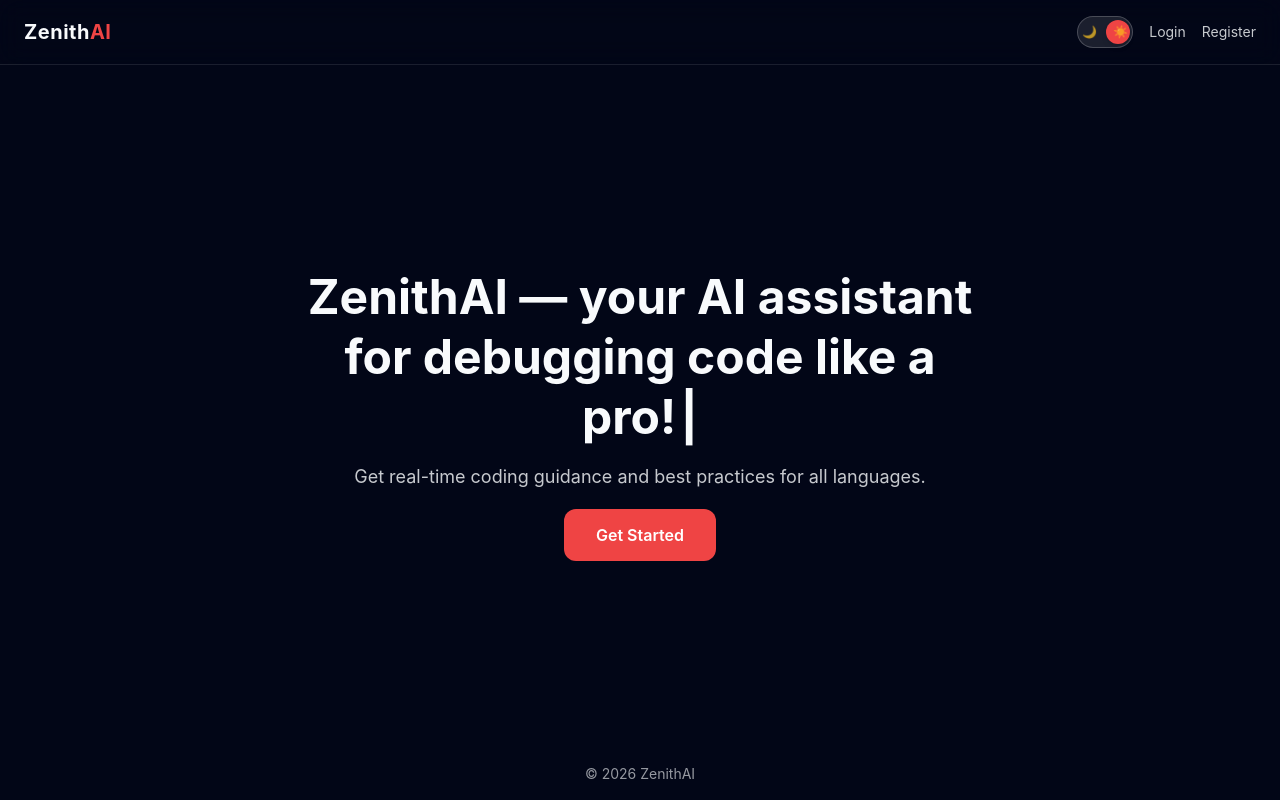
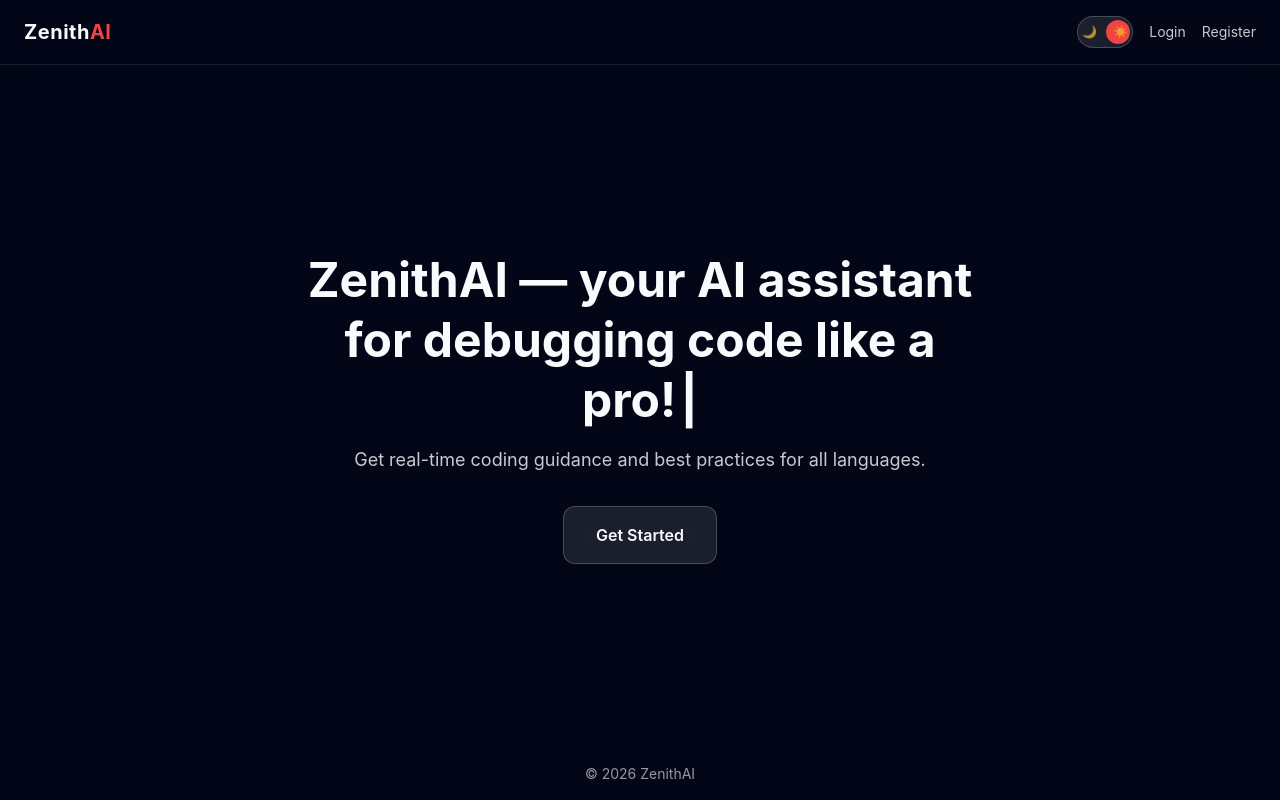
Before and after one commit to DavFilsDev/zenithAI_react-typescript-frontend, a React (Vite) app: page / in a window 1280 px wide. Built offline with nearby package versions, Linux system fonts and the light colour scheme; no server answers.

Commit message:
feat(home): replace hero CTA with glass button component

```diff
--- a/src/pages/Home.tsx
+++ b/src/pages/Home.tsx
@@ -2,6 +2,7 @@ import { Link } from 'react-router-dom';
 import { useAuth } from '../contexts/AuthContext';
 import { ThemeToggle } from '../components/ui/ThemeToggle';
 import { Typewriter } from '../components/ui/Typewriter';
+import { GlassButton } from '../components/ui/GlassButton';
 
 export const Home = () => {
   const { user } = useAuth();
@@ -46,12 +47,9 @@ export const Home = () => {
           </p>
 
           <div className="mt-8">
-            <Link
-              to={user ? "/chat" : "/login"}
-              className="px-8 py-4 rounded-xl bg-[rgb(var(--color-primary))] text-white font-semibold hover:opacity-90 transition"
-            >
+            <GlassButton to={user ? "/chat" : "/login"}>
               Get Started
-            </Link>
+            </GlassButton>
           </div>
 
         </div>
```
